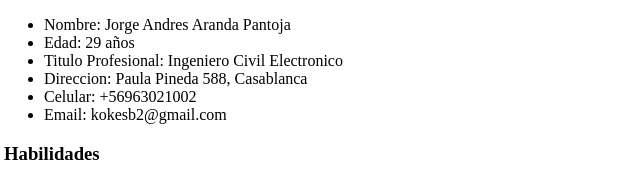
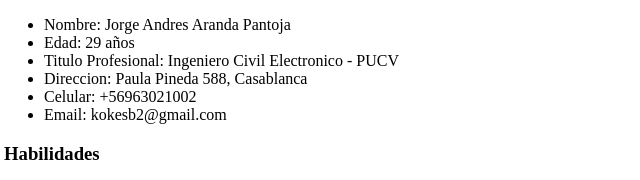
Before and after one commit to JorgeArandaP/DESAFIO-LATAM, a plain HTML site: page INTRODUCCION HTML/desafio1/index.html in a window 1280 px wide. Shown: the part 525-705 px from the top of the page, 4-644 px from the left. Drawn offline with Linux system fonts and the light colour scheme.

Commit message:
Arreglo en el titulo profesional

```diff
--- a/INTRODUCCION HTML/desafio1/index.html
+++ b/INTRODUCCION HTML/desafio1/index.html
@@ -25,7 +25,7 @@
     <ul>
         <li>Nombre: Jorge Andres Aranda Pantoja</li>
         <li>Edad: 29 años</li>
-        <li>Titulo Profesional: Ingeniero Civil Electronico</li>
+        <li>Titulo Profesional: Ingeniero Civil Electronico - PUCV</li>
         <li>Direccion: Paula Pineda 588, Casablanca</li>
         <li>Celular: +56963021002</li>
         <li>Email: kokesb2@gmail.com</li>
```
